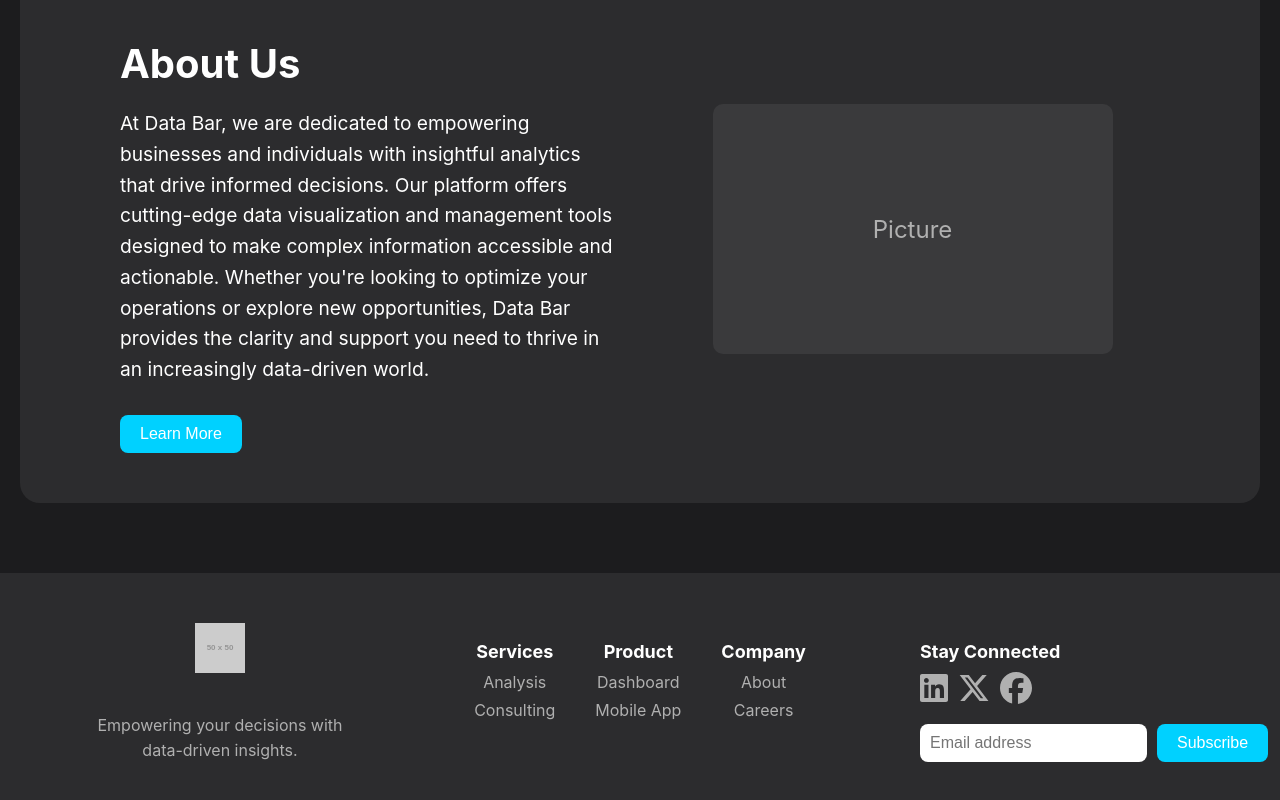
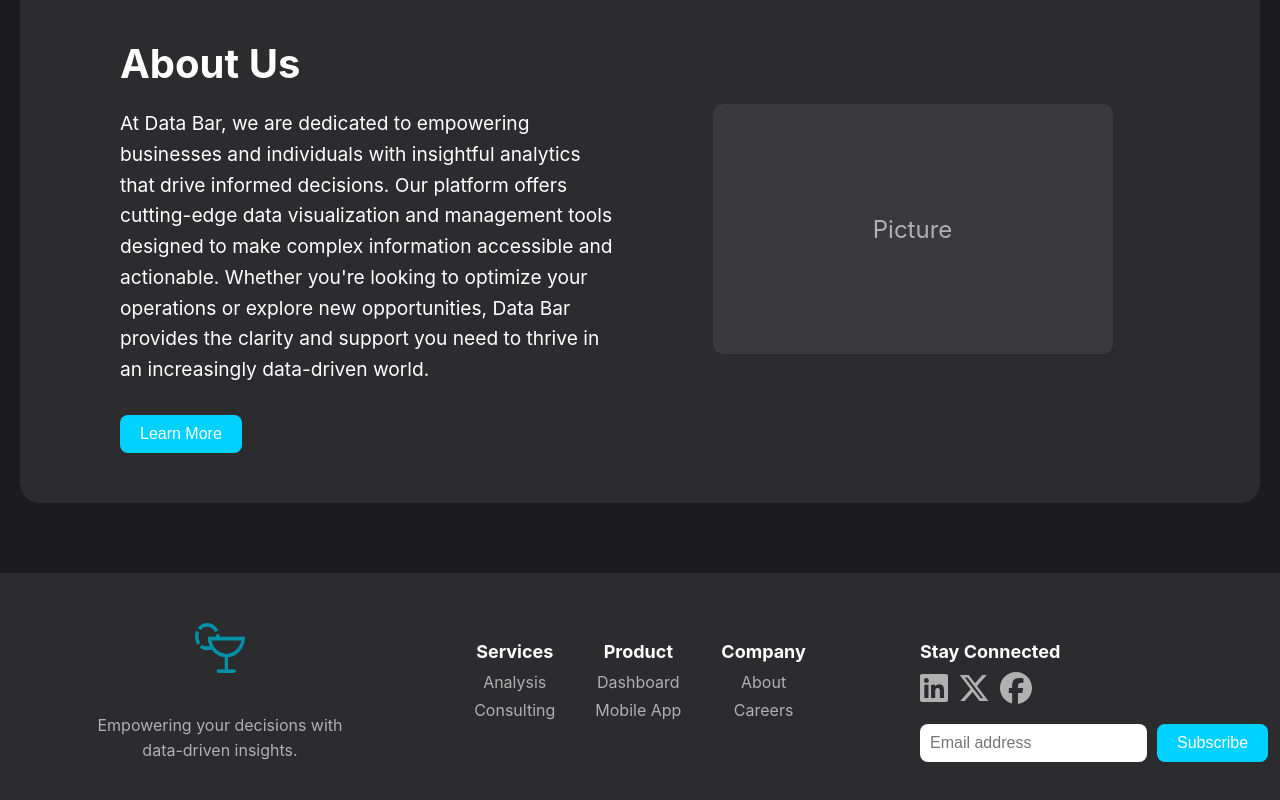
Before and after one commit to hady-awayda/hackathon-frontend, a React (Create React App) app: page / in a window 1280 px wide. Shown: the part 554-1354 px from the top of the page. Built offline with nearby package versions, Linux system fonts and the light colour scheme.

Commit message:
Corrected logo in footer

```diff
--- a/src/pages/components/footer/Footer.jsx
+++ b/src/pages/components/footer/Footer.jsx
@@ -6,13 +6,15 @@ import {
   faXTwitter,
 } from "@fortawesome/free-brands-svg-icons"; // Use 'faXTwitter' for X icon
 import "./Footer.css";
+import logo from "../../../assets/logo.png";
+
 
 const Footer = () => {
   return (
     <footer className="footer">
       <div className="footer-container">
         <div className="footer-logo">
-          <img src="https://via.placeholder.com/50x50" alt="Logo" />
+          <img src={logo} alt="Logo" />
           <p>Empowering your decisions with data-driven insights.</p>
         </div>
         <div className="footer-links">
```
